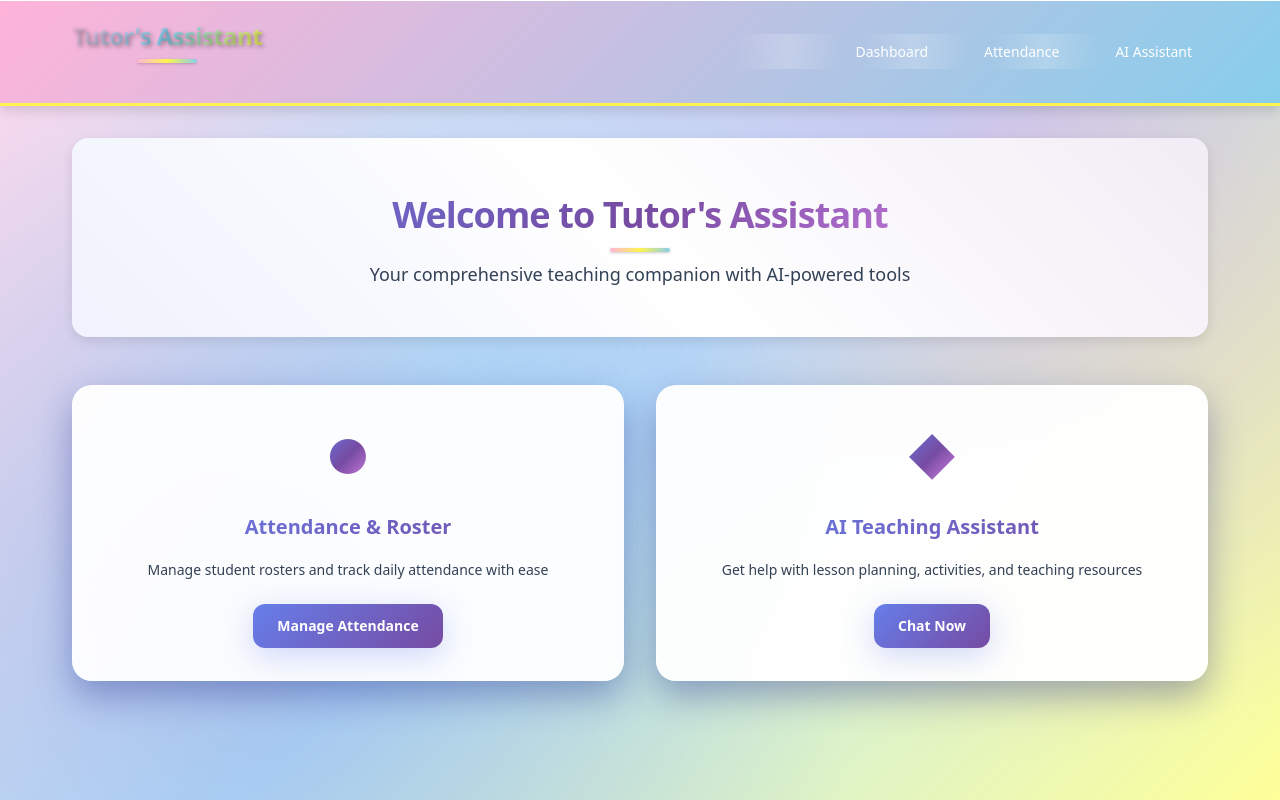
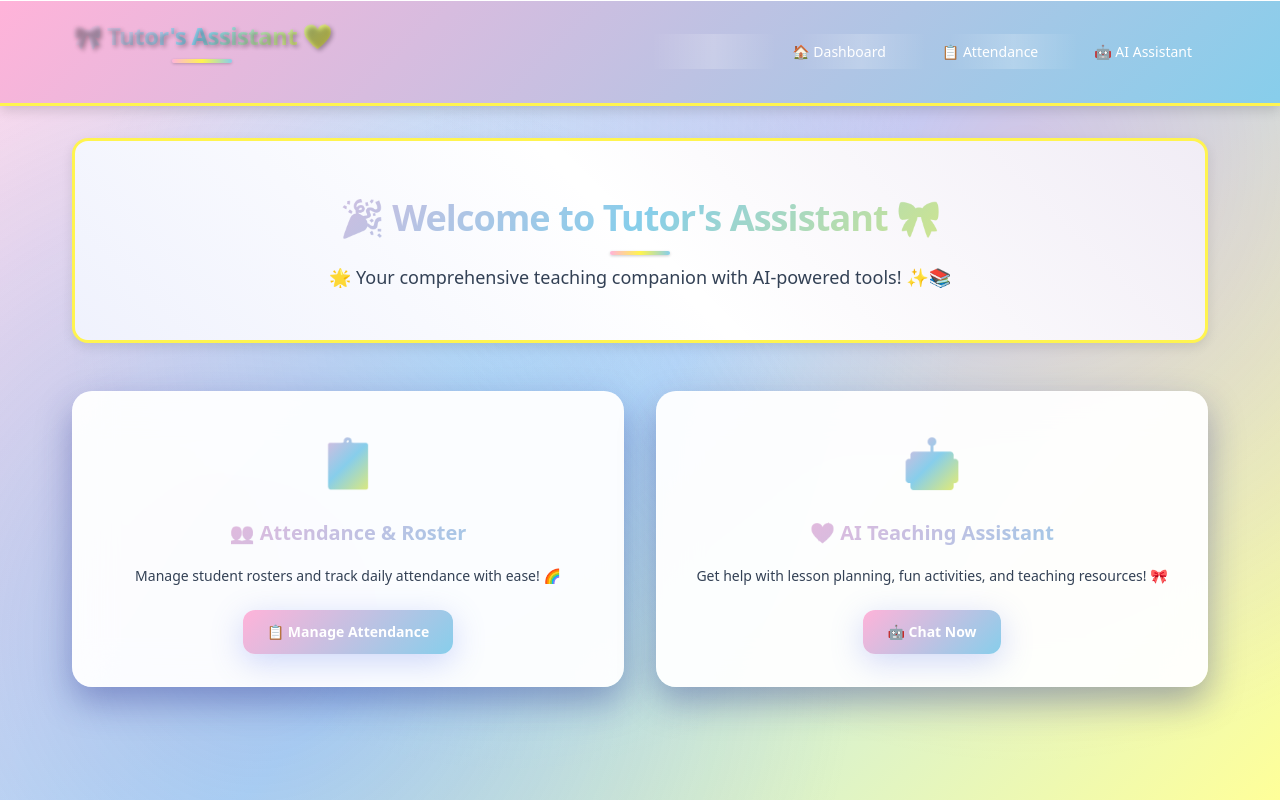
Before and after one commit to tayyabahamna-design/EDUSENSEI, a Flask app: page / in a window 1280 px wide. Run offline with Flask 3, Linux system fonts and the light colour scheme.

Commit message:
Apply a playful color scheme and add emojis across the application
Update CSS styles to include a new color palette with shades of pink, yellow, and blue, and integrate emojis as icons and avatar placeholders throughout the application's interface.

Replit-Commit-Author: Agent
Replit-Commit-Session-Id: e811a359-247c-491c-9f04-fa48b8e94298
Replit-Commit-Checkpoint-Type: intermediate_checkpoint
Replit-Commit-Screenshot-Url: https://storage.googleapis.com/screenshot-production-us-central1/aae0de03-32e8-4033-b269-ac9b096c8481/e811a359-247c-491c-9f04-fa48b8e94298/iiAREOJ

```diff
--- a/static/css/style.css
+++ b/static/css/style.css
@@ -215,7 +215,7 @@ body::before {
     border-radius: 16px;
     margin-bottom: 3rem;
     box-shadow: 0 4px 12px rgba(0, 0, 0, 0.1);
-    border: 3px solid var(--pencil-yellow);
+    border: 3px solid var(--pretty-yellow);
     position: relative;
     overflow: hidden;
 }
@@ -245,7 +245,7 @@ body::before {
 }
 
 .welcome-section h1 {
-    background: linear-gradient(135deg, #667eea 0%, #764ba2 50%, #f093fb 100%);
+    background: linear-gradient(135deg, var(--baby-pink) 0%, var(--calm-blue) 50%, var(--pretty-yellow) 100%);
     -webkit-background-clip: text;
     -webkit-text-fill-color: transparent;
     background-clip: text;
@@ -292,7 +292,7 @@ body::before {
     left: 0;
     right: 0;
     height: 4px;
-    background: linear-gradient(90deg, #667eea, #764ba2, #f093fb);
+    background: linear-gradient(90deg, var(--baby-pink), var(--calm-blue), var(--pretty-yellow));
     transform: scaleX(0);
     transition: transform 0.3s ease;
 }
@@ -310,7 +310,7 @@ body::before {
 .feature-icon {
     font-size: 3rem;
     margin-bottom: 1rem;
-    background: linear-gradient(135deg, #667eea 0%, #764ba2 50%, #f093fb 100%);
+    background: linear-gradient(135deg, var(--baby-pink) 0%, var(--calm-blue) 50%, var(--pretty-yellow) 100%);
     -webkit-background-clip: text;
     -webkit-text-fill-color: transparent;
     background-clip: text;
@@ -324,7 +324,7 @@ body::before {
 }
 
 .feature-card h3 {
-    background: linear-gradient(135deg, #667eea 0%, #764ba2 100%);
+    background: linear-gradient(135deg, var(--baby-pink) 0%, var(--calm-blue) 100%);
     -webkit-background-clip: text;
     -webkit-text-fill-color: transparent;
     background-clip: text;
@@ -371,7 +371,7 @@ body::before {
 }
 
 .btn-primary {
-    background: linear-gradient(135deg, #667eea 0%, #764ba2 100%);
+    background: linear-gradient(135deg, var(--baby-pink) 0%, var(--calm-blue) 100%);
     color: var(--white);
     box-shadow: 0 8px 32px rgba(102, 126, 234, 0.3);
 }
@@ -478,7 +478,7 @@ h2 {
 }
 
 h3 {
-    background: linear-gradient(135deg, #667eea 0%, #764ba2 100%);
+    background: linear-gradient(135deg, var(--baby-pink) 0%, var(--calm-blue) 100%);
     -webkit-background-clip: text;
     -webkit-text-fill-color: transparent;
     background-clip: text;
@@ -521,7 +521,7 @@ input[type="text"], input[type="tel"], input[type="date"], select, textarea {
     justify-content: center;
     position: relative;
     overflow: hidden;
-    background: linear-gradient(135deg, #667eea 0%, #764ba2 100%);
+    background: linear-gradient(135deg, var(--baby-pink) 0%, var(--calm-blue) 100%);
     /* Simplified animations for professional setting */
 }
 
@@ -771,7 +771,7 @@ input[type="text"]:focus, input[type="tel"]:focus, input[type="date"]:focus, sel
     border: 1px solid rgba(255, 255, 255, 0.18);
     border-left: 4px solid transparent;
     background-image: linear-gradient(rgba(255, 255, 255, 0.95), rgba(255, 255, 255, 0.95)),
-                      linear-gradient(135deg, #667eea 0%, #764ba2 100%);
+                      linear-gradient(135deg, var(--baby-pink) 0%, var(--calm-blue) 100%);
     background-origin: border-box;
     background-clip: content-box, border-box;
     gap: 1rem;
@@ -1402,11 +1402,11 @@ input[type="text"]:focus, input[type="tel"]:focus, input[type="date"]:focus, sel
 }
 
 .bot-message .message-avatar {
-    background: var(--blue-light);
+    background: var(--calm-blue-light);
 }
 
 .user-message .message-avatar {
-    background: var(--pink-light);
+    background: var(--baby-pink-light);
 }
 
 .message-content {
--- a/templates/base.html
+++ b/templates/base.html
@@ -10,11 +10,11 @@
 <body>
     <nav class="navbar">
         <div class="nav-container">
-            <h1 class="nav-title">Tutor's Assistant</h1>
+            <h1 class="nav-title">🎀 Tutor's Assistant 💖</h1>
             <ul class="nav-menu">
-                <li><a href="{{ url_for('index') }}" class="nav-link">Dashboard</a></li>
-                <li><a href="{{ url_for('attendance') }}" class="nav-link">Attendance</a></li>
-                <li><a href="{{ url_for('chatbot') }}" class="nav-link">AI Assistant</a></li>
+                <li><a href="{{ url_for('index') }}" class="nav-link">🏠 Dashboard</a></li>
+                <li><a href="{{ url_for('attendance') }}" class="nav-link">📋 Attendance</a></li>
+                <li><a href="{{ url_for('chatbot') }}" class="nav-link">🤖 AI Assistant</a></li>
             </ul>
         </div>
     </nav>
--- a/templates/index.html
+++ b/templates/index.html
@@ -5,23 +5,23 @@
 {% block content %}
 <div class="dashboard">
     <div class="welcome-section">
-        <h1>Welcome to Tutor's Assistant</h1>
-        <p>Your comprehensive teaching companion with AI-powered tools</p>
+        <h1>🎉 Welcome to Tutor's Assistant 🎀</h1>
+        <p>🌟 Your comprehensive teaching companion with AI-powered tools! ✨📚</p>
     </div>
 
     <div class="feature-grid">
         <div class="feature-card">
-            <div class="feature-icon">●</div>
-            <h3>Attendance & Roster</h3>
-            <p>Manage student rosters and track daily attendance with ease</p>
-            <a href="{{ url_for('attendance') }}" class="btn btn-primary">Manage Attendance</a>
+            <div class="feature-icon">📋</div>
+            <h3>👥 Attendance & Roster</h3>
+            <p>Manage student rosters and track daily attendance with ease! 🌈</p>
+            <a href="{{ url_for('attendance') }}" class="btn btn-primary">📋 Manage Attendance</a>
         </div>
 
         <div class="feature-card">
-            <div class="feature-icon">◆</div>
-            <h3>AI Teaching Assistant</h3>
-            <p>Get help with lesson planning, activities, and teaching resources</p>
-            <a href="{{ url_for('chatbot') }}" class="btn btn-primary">Chat Now</a>
+            <div class="feature-icon">🤖</div>
+            <h3>💖 AI Teaching Assistant</h3>
+            <p>Get help with lesson planning, fun activities, and teaching resources! 🎀</p>
+            <a href="{{ url_for('chatbot') }}" class="btn btn-primary">🤖 Chat Now</a>
         </div>
     </div>
 </div>
```
Also changed, not shown: templates/attendance.html (+10 -10 lines), templates/chatbot.html (+5 -5 lines), templates/student_profile.html (+7 -7 lines).
